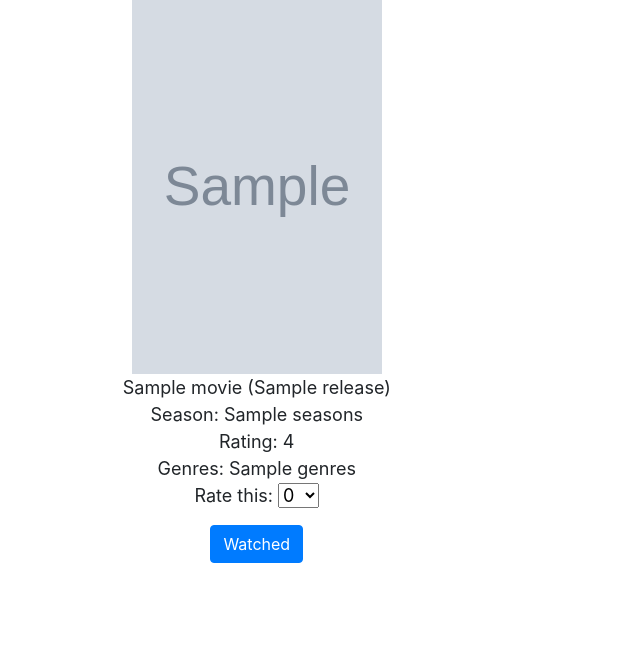
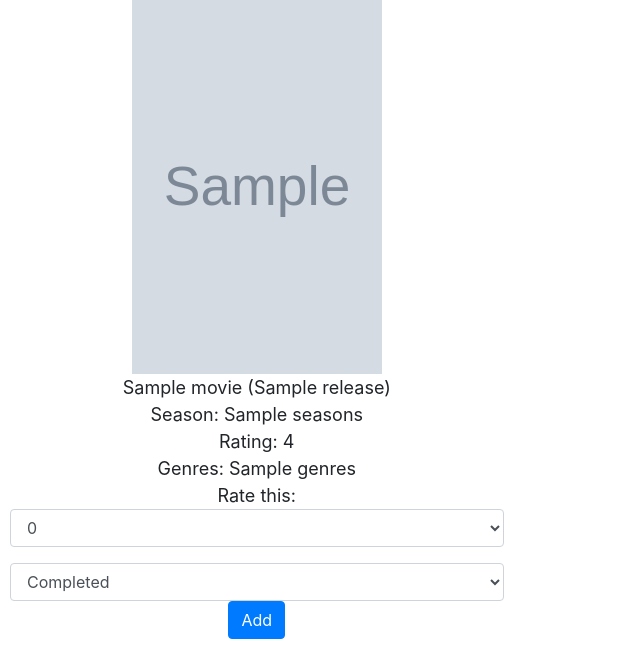
Before and after one commit to shivanshsinghal107/TV-Spree, a Flask app: template templates/search.html in a window 1280 px wide. Shown: the part 217-882 px from the top of the page, without its empty margins (0-640 px from the left). Before the commit the page ends 780 px from the top, so only its background shows below. Run offline with Flask 2, Linux system fonts and the light colour scheme; the template is opened without the code that fills it: most values are stand-ins (such as "Sample title", 1, 10 or a date in 2020); grey boxes marked "Sample" are stand-in pictures; some libraries are stand-ins or nearby versions.

Commit message:
Added option to add in various watch lists

```diff
--- a/templates/search.html
+++ b/templates/search.html
@@ -7,7 +7,7 @@
 {% block body %}
   <a href="/">Home</a>
   {% if loginstatus == 'True' %}
-    <a href="/watched/{{curruser}}">my watch list</a>
+    <a href="/{{curruser}}/completed">my watch list</a>
     <a href = "/logout">Logout</a>
   {% else %}
     <a href = "/login">Login</a>
@@ -153,10 +153,10 @@
             <div>Rating: {{movie['rating']}}</div>
             <div>Duration: {{duration}} minutes</div>
             <div>Genres: {{movie['genres']}}</div>
-            <form action="{{url_for('addWatched', id = movie.movieID, movie_object = {'id': movie.movieID, 'title': movie['title'], 'kind': movie['kind'], 'release': release, 'rating': rating, 'duration': duration, 'budget': budget, 'worldwide_gross': gross, 'genres': movie['genres'], 'cast_id': [c1, c2, c3, c4, c5], 'cast': [n1, n2, n3, n4, n5], 'roles': [r1, r2, r3, r4, r5], 'summary': plot, 'cover_url': movie['full-size cover url']}, access = a, query = query)}}" method="POST">
+            <form action="{{url_for('add', id = movie.movieID, movie_object = {'id': movie.movieID, 'title': movie['title'], 'kind': movie['kind'], 'release': release, 'rating': rating, 'duration': duration, 'budget': budget, 'worldwide_gross': gross, 'genres': movie['genres'], 'cast_id': [c1, c2, c3, c4, c5], 'cast': [n1, n2, n3, n4, n5], 'roles': [r1, r2, r3, r4, r5], 'summary': plot, 'cover_url': movie['full-size cover url']}, access = a, query = query)}}" method="POST">
               <div class="form-group">
                 Rate this:
-                <select name="user_rating">
+                <select class="form-control" name="user_rating">
                   <option value="0" selected>0</option>
                   <option value="1">1</option>
                   <option value="2">2</option>
@@ -170,7 +170,16 @@
                   <option value="10">10</option>
                 </select>
               </div>
-              <button type="submit" class="btn btn-primary">Watched</button>
+              <div class="form-group">
+                <select class="form-control" name="status">
+                  <option value="Completed" selected>Completed</option>
+                  <option value="Watching">Watching</option>
+                  <option value="Paused">Paused</option>
+                  <option value="Planning">Planning</option>
+                  <option value="Dropped">Dropped</option>
+                </select>
+                <button type="submit" class="btn btn-primary">Add</button>
+              </div>
             </form>
           {% else %}
             <a href="{{url_for('description', id = movie['id'], movie_object = dict(movie), access = a)}}">
@@ -184,10 +193,10 @@
             <div>Rating: {{movie['rating']}}</div>
             <div>Duration: {{movie['duration']}} minutes</div>
             <div>Genres: {{movie['genres']}}</div>
-            <form action="{{url_for('addWatched', id = movie['id'], movie_object = dict(movie), access = a, query = query)}}" method="POST">
+            <form action="{{url_for('add', id = movie['id'], movie_object = dict(movie), access = a, query = query)}}" method="POST">
               <div class="form-group">
                 Rate this:
-                <select name="user_rating">
+                <select class="form-control" name="user_rating">
                   <option value="0" selected>0</option>
                   <option value="1">1</option>
                   <option value="2">2</option>
@@ -201,7 +210,16 @@
                   <option value="10">10</option>
                 </select>
               </div>
-              <button type="submit" class="btn btn-primary">Watched</button>
+              <div class="form-group">
+                <select class="form-control" name="status">
+                  <option value="Completed" selected>Completed</option>
+                  <option value="Watching">Watching</option>
+                  <option value="Paused">Paused</option>
+                  <option value="Planning">Planning</option>
+                  <option value="Dropped">Dropped</option>
+                </select>
+                <button type="submit" class="btn btn-primary">Add</button>
+              </div>
             </form>
           {% endif %}
         {% else %}
@@ -308,17 +326,26 @@
             {% else %}
               {% set rating = "NA" %}
             {% endif %}
-            <a href="{{url_for('description', id = movie.movieID, movie_object = {'id': movie.movieID, 'title': movie['title'], 'kind': movie['kind'], 'release': movie['series years'], 'rating': rating, 'duration': duration, 'genres': movie['genres'], 'seasons': movie['number of seasons'], 'episodes': movie['number of episodes'], 'cast':[n1, n2, n3, n4, n5], 'cast_id': [c1, c2, c3, c4, c5], 'roles': [r1, r2, r3, r4, r5], 'summary': plot, 'cover_url': movie['full-size cover url']}, access = a)}}">
+            {% if 'series years' in movie.keys() %}
+              {% set years = movie['series years'] %}
+            {% else %}
+              {% set years = "" %}
+            {% endif %}
+            <a href="{{url_for('description', id = movie.movieID, movie_object = {'id': movie.movieID, 'title': movie['title'], 'kind': movie['kind'], 'release': years, 'rating': rating, 'duration': duration, 'genres': movie['genres'], 'seasons': movie['number of seasons'], 'episodes': movie['number of episodes'], 'cast':[n1, n2, n3, n4, n5], 'cast_id': [c1, c2, c3, c4, c5], 'roles': [r1, r2, r3, r4, r5], 'summary': plot, 'cover_url': movie['full-size cover url']}, access = a)}}">
               <img src="{{movie['full-size cover url']}}" style="width:250px;height:375px;" alt="cover photo">
             </a>
-            <div>{{movie['title']}} ({{movie['series years']}})</div>
+            {% if years[-1] == '-' %}
+              <div>{{movie['title']}} ({{years}}Ongoing)</div>
+            {% else %}
+              <div>{{movie['title']}} ({{years}})</div>
+            {% endif %}
             <div>Seasons: {{movie['number of seasons']}}</div>
             <div>Rating: {{movie['rating']}}</div>
             <div>Genres: {{movie['genres']}}</div>
-            <form action="{{url_for('addWatched', id = movie.movieID, movie_object = {'id': movie.movieID, 'title': movie['title'], 'kind': movie['kind'], 'release': movie['series years'], 'rating': rating, 'duration': duration, 'genres': movie['genres'], 'seasons': movie['number of seasons'], 'episodes': movie['number of episodes'], 'cast_id': [c1, c2, c3, c4, c5], 'cast': [n1, n2, n3, n4, n5], 'roles': [r1, r2, r3, r4, r5], 'summary': plot, 'cover_url': movie['full-size cover url']}, access = a, query = query)}}" method="POST">
+            <form action="{{url_for('add', id = movie.movieID, movie_object = {'id': movie.movieID, 'title': movie['title'], 'kind': movie['kind'], 'release': movie['series years'], 'rating': rating, 'duration': duration, 'genres': movie['genres'], 'seasons': movie['number of seasons'], 'episodes': movie['number of episodes'], 'cast_id': [c1, c2, c3, c4, c5], 'cast': [n1, n2, n3, n4, n5], 'roles': [r1, r2, r3, r4, r5], 'summary': plot, 'cover_url': movie['full-size cover url']}, access = a, query = query)}}" method="POST">
               <div class="form-group">
                 Rate this:
-                <select name="user_rating">
+                <select class="form-control" name="user_rating">
                   <option value="0" selected>0</option>
                   <option value="1">1</option>
                   <option value="2">2</option>
@@ -332,20 +359,33 @@
                   <option value="10">10</option>
                 </select>
               </div>
-              <button type="submit" class="btn btn-primary">Watched</button>
+              <div class="form-group">
+                <select class="form-control" name="status">
+                  <option value="Completed" selected>Completed</option>
+                  <option value="Watching">Watching</option>
+                  <option value="Paused">Paused</option>
+                  <option value="Planning">Planning</option>
+                  <option value="Dropped">Dropped</option>
+                </select>
+                <button type="submit" class="btn btn-primary">Add</button>
+              </div>
             </form>
           {% else %}
             <a href="{{url_for('description', id = movie['id'], movie_object = dict(movie), access = a)}}">
               <img src="{{movie['cover_url']}}" style="width:250px;height:375px;" alt="cover photo">
             </a>
-            <div>{{movie['title']}} ({{movie['release']}})</div>
+            {% if movie['release'][-1] == '-' %}
+              <div>{{movie['title']}} ({{movie['release']}}Ongoing)</div>
+            {% else %}
+              <div>{{movie['title']}} ({{movie['release']}})</div>
+            {% endif %}
             <div>Season: {{movie['seasons']}}</div>
             <div>Rating: {{movie['rating']}}</div>
             <div>Genres: {{movie['genres']}}</div>
-            <form action="{{url_for('addWatched', id = movie['id'], movie_object = dict(movie), access = a, query = query)}}" method="POST">
+            <form action="{{url_for('add', id = movie['id'], movie_object = dict(movie), access = a, query = query)}}" method="POST">
               <div class="form-group">
                 Rate this:
-                <select name="user_rating">
+                <select class="form-control" name="user_rating">
                   <option value="0" selected>0</option>
                   <option value="1">1</option>
                   <option value="2">2</option>
@@ -359,7 +399,16 @@
                   <option value="10">10</option>
                 </select>
               </div>
-              <button type="submit" class="btn btn-primary">Watched</button>
+              <div class="form-group">
+                <select class="form-control" name="status">
+                  <option value="Completed" selected>Completed</option>
+                  <option value="Watching">Watching</option>
+                  <option value="Paused">Paused</option>
+                  <option value="Planning">Planning</option>
+                  <option value="Dropped">Dropped</option>
+                </select>
+                <button type="submit" class="btn btn-primary">Add</button>
+              </div>
             </form>
           {% endif %}
         {% endif %}
```
